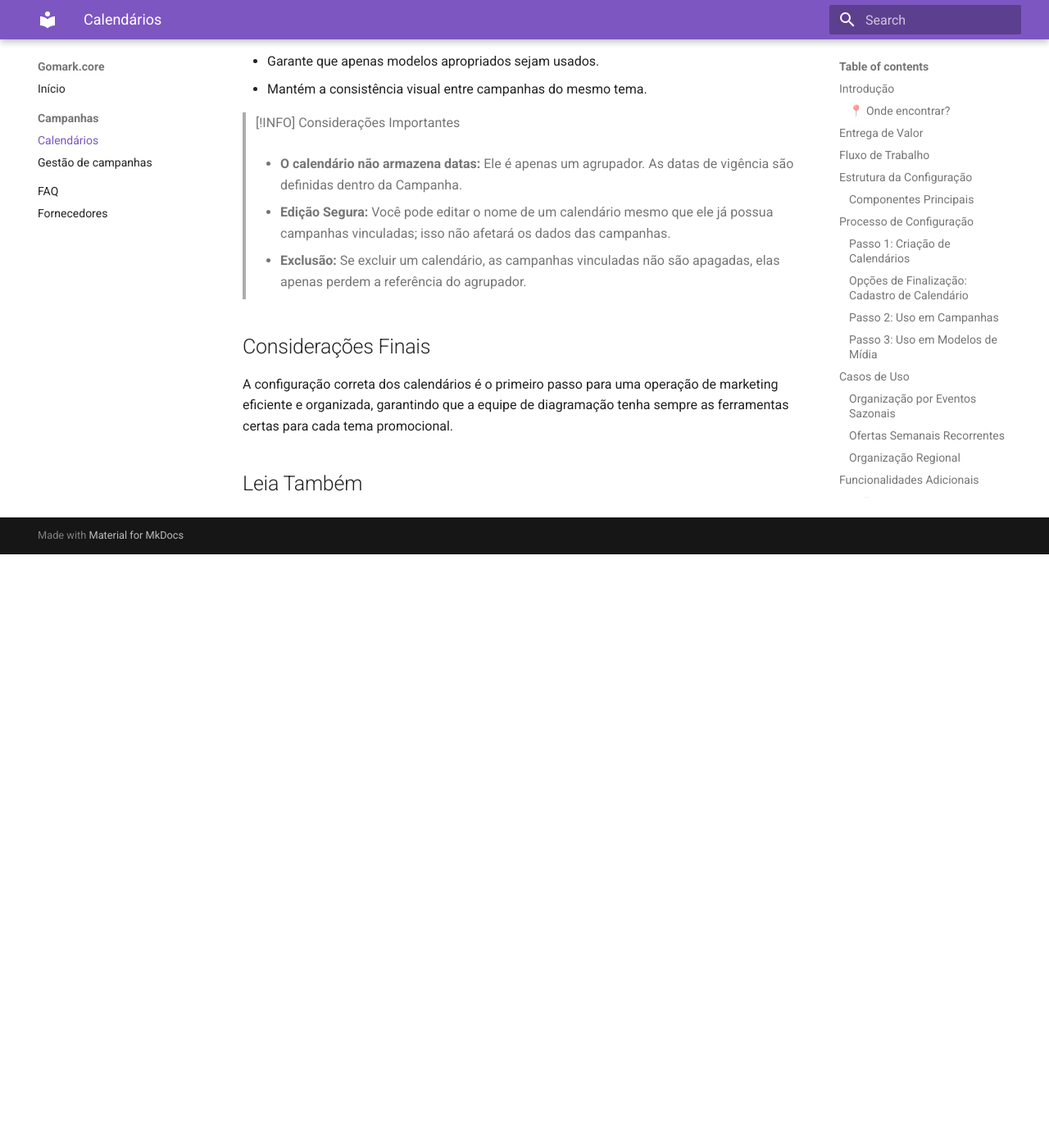
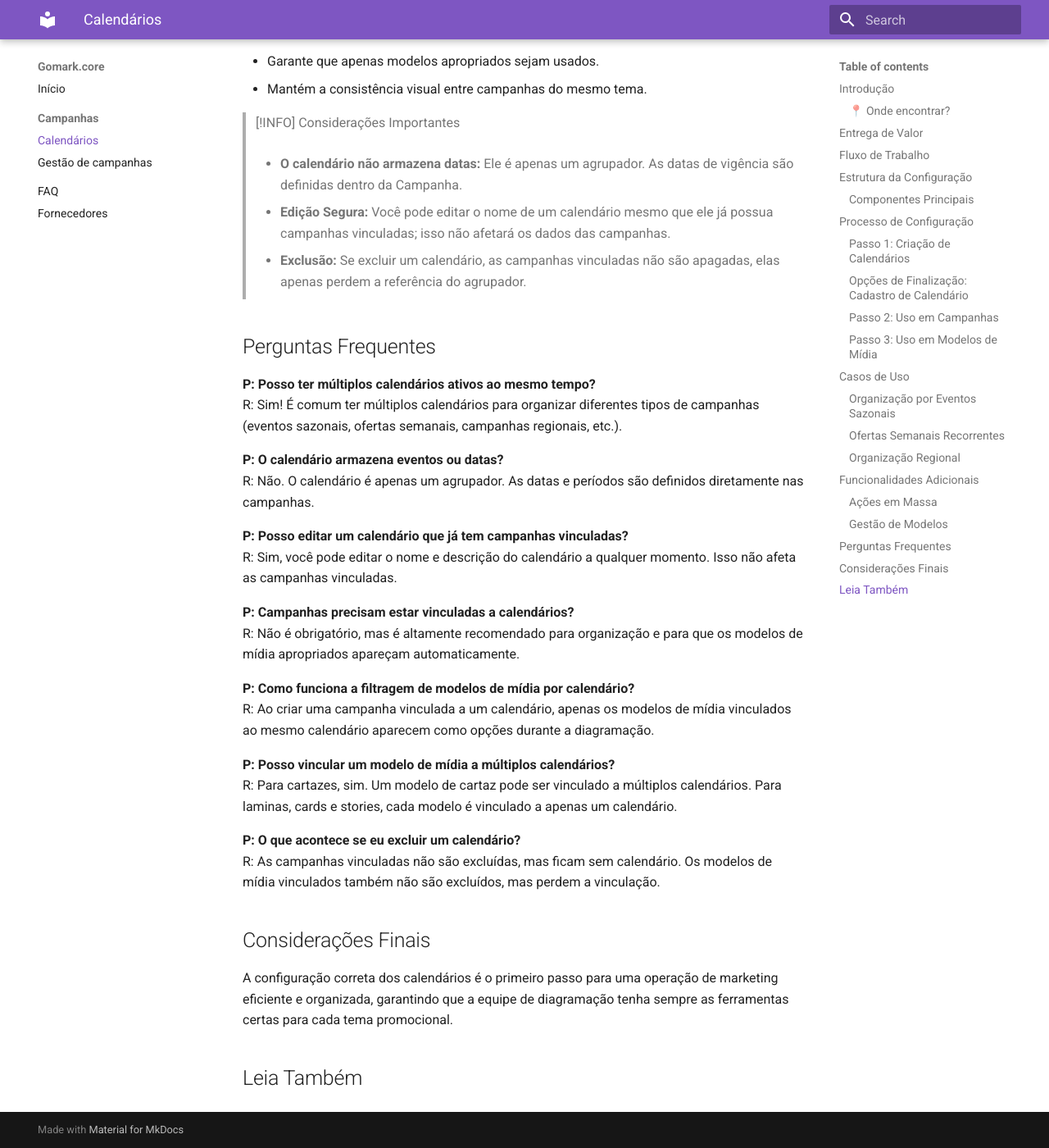
Before and after one commit to suporte552/documentacao, an MkDocs documentation site: the page built from docs/Campanhas/Calendários.md, in a window 1280 px wide and 1400 px high, scrolled down 3278 px. Shown: the whole window at 82% size. Built offline with MkDocs 1.6.1 and Material for MkDocs 9.7.7, drawn with Linux system fonts in a browser that asks for light colours; before the commit the page ends 3954 px from its top, so only the background shows below that.

Commit message:
vault backup: 2026-03-24 15:06:04

```diff
--- a/docs/Campanhas/Calendários.md
+++ b/docs/Campanhas/Calendários.md
@@ -40,11 +40,11 @@ O **Calendário** é o seu braço direito no planejamento. Ele funciona como uma
 2. Clique em **Novo Calendário**.
 3. Preencha as informações conforme a tabela abaixo:
 
-|**Campo**|**Descrição**|**Dica de Ouro**|
-|---|---|---|
-|**Nome**|Identificação do grupo (Obrigatório).|Use o padrão "Nome + Ano" (Ex: _Natal 2025_).|
-|**Especificações**|Texto livre para notas.|Insira aqui os objetivos da campanha ou o público-alvo.|
-|**Status**|Controle automático do sistema.|O sistema define como _Rascunho_ ou _Publicado_ sozinho.|
+| **Campo**          | **Descrição**                         | **Dica de Ouro**                                         |
+| ------------------ | ------------------------------------- | -------------------------------------------------------- |
+| **Nome**           | Identificação do grupo (Obrigatório). | Use o padrão "Nome + Ano" (Ex: _Natal 2025_).            |
+| **Especificações** | Texto livre para notas.               | Insira aqui os objetivos da campanha ou o público-alvo.  |
+| **Status**         | Controle automático do sistema.       | O sistema define como _Rascunho_ ou _Publicado_ sozinho. |
 
 ### Opções de Finalização: Cadastro de Calendário
 
@@ -98,7 +98,27 @@ Na grid de calendários, é possível utilizar o botão **Ações** para excluir
 >
 > - **Exclusão:** Se excluir um calendário, as campanhas vinculadas não são apagadas, elas apenas perdem a referência do agrupador.
 >
+## Perguntas Frequentes
+**P: Posso ter múltiplos calendários ativos ao mesmo tempo?**
+R: Sim! É comum ter múltiplos calendários para organizar diferentes tipos de campanhas (eventos sazonais, ofertas semanais, campanhas regionais, etc.).
 
+**P: O calendário armazena eventos ou datas?**
+R: Não. O calendário é apenas um agrupador. As datas e períodos são definidos diretamente nas campanhas.
+
+**P: Posso editar um calendário que já tem campanhas vinculadas?**
+R: Sim, você pode editar o nome e descrição do calendário a qualquer momento. Isso não afeta as campanhas vinculadas.
+
+**P: Campanhas precisam estar vinculadas a calendários?**
+R: Não é obrigatório, mas é altamente recomendado para organização e para que os modelos de mídia apropriados apareçam automaticamente.
+
+**P: Como funciona a filtragem de modelos de mídia por calendário?**
+R: Ao criar uma campanha vinculada a um calendário, apenas os modelos de mídia vinculados ao mesmo calendário aparecem como opções durante a diagramação.
+
+**P: Posso vincular um modelo de mídia a múltiplos calendários?**
+R: Para cartazes, sim. Um modelo de cartaz pode ser vinculado a múltiplos calendários. Para laminas, cards e stories, cada modelo é vinculado a apenas um calendário.
+
+**P: O que acontece se eu excluir um calendário?**
+R: As campanhas vinculadas não são excluídas, mas ficam sem calendário. Os modelos de mídia vinculados também não são excluídos, mas perdem a vinculação.
 ## Considerações Finais
 
 A configuração correta dos calendários é o primeiro passo para uma operação de marketing eficiente e organizada, garantindo que a equipe de diagramação tenha sempre as ferramentas certas para cada tema promocional.
```
